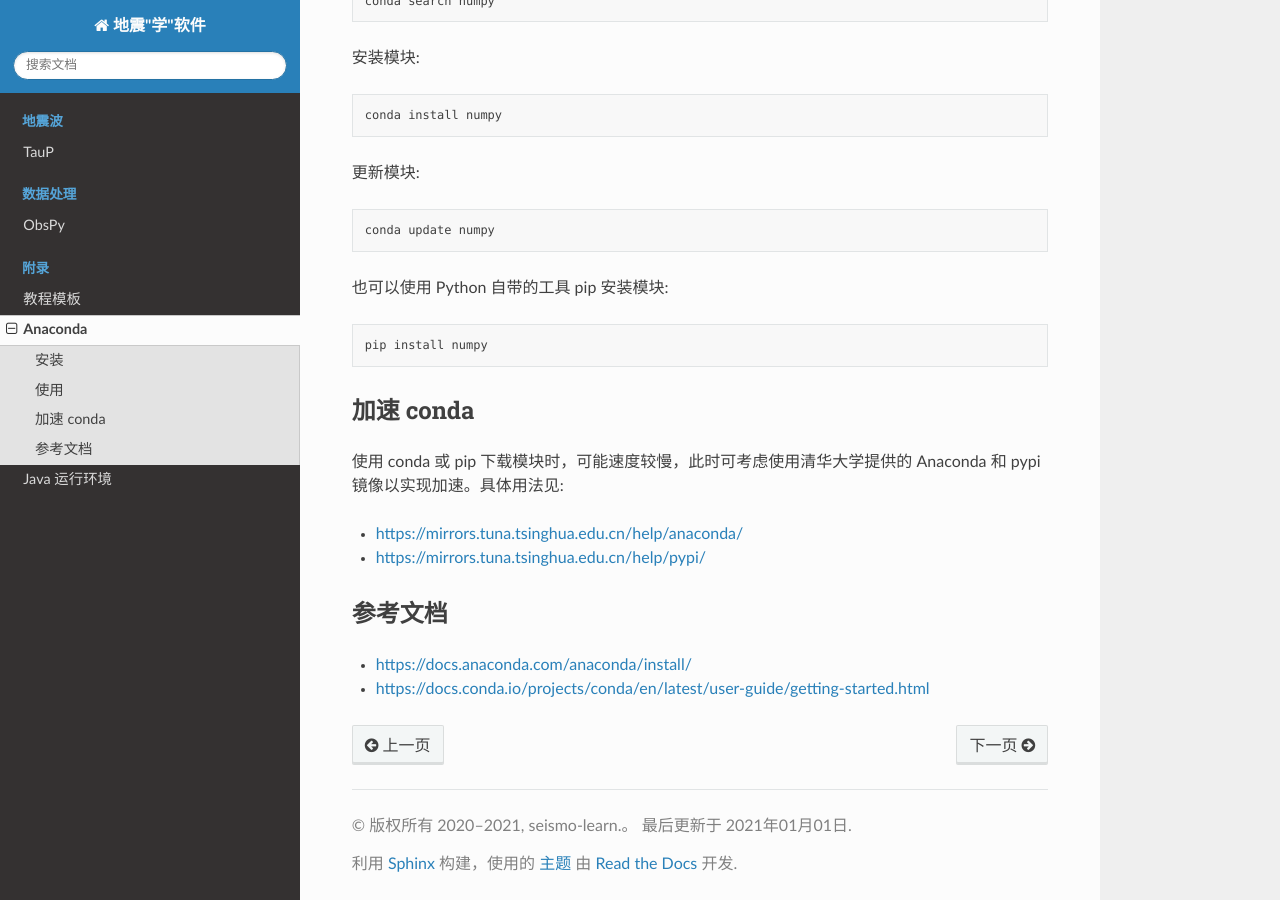
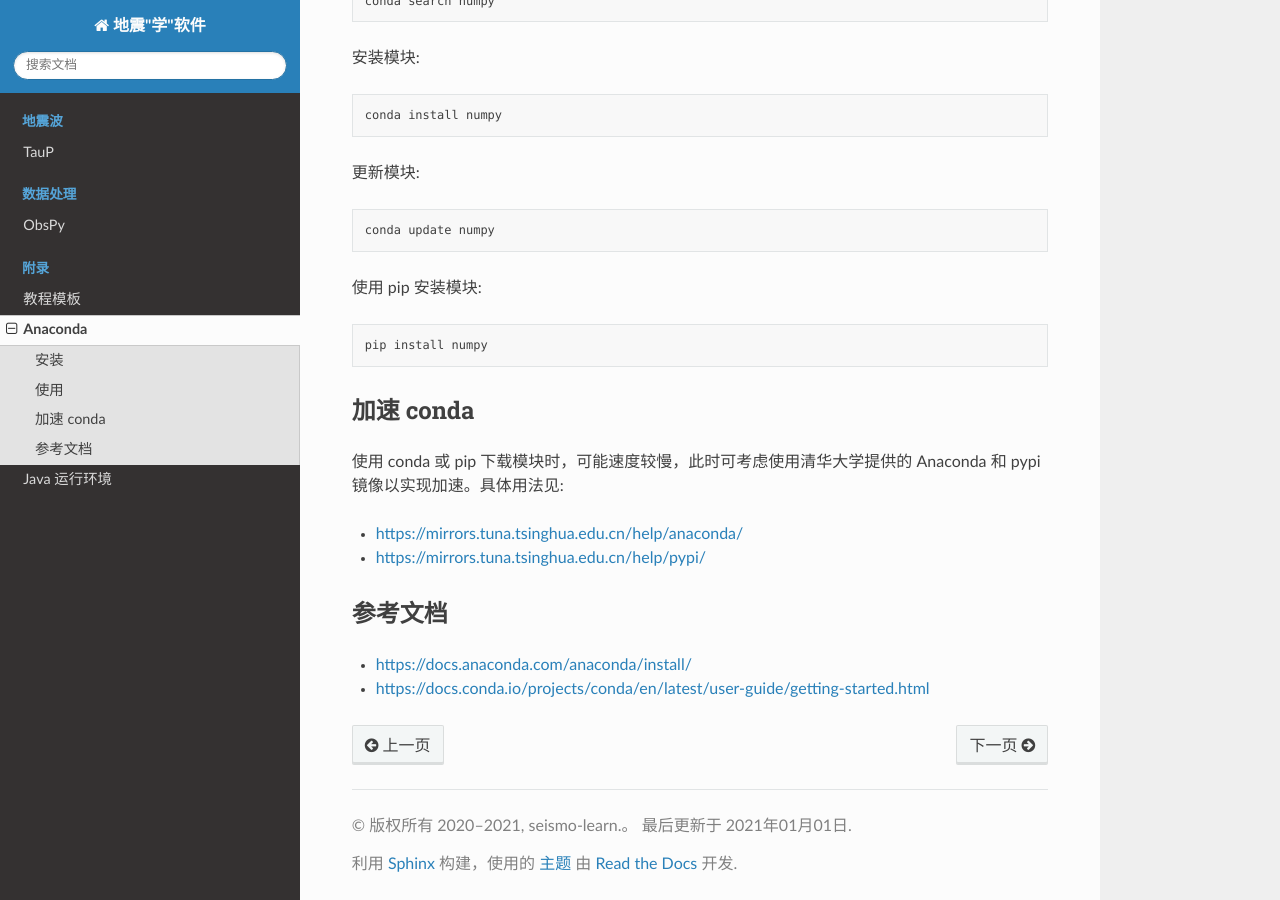
Before and after one commit to seismo-learn/software, a Sphinx documentation site: the page built from source/anaconda/index.rst, in a window 1280 px wide and 900 px high, scrolled down 1948 px. Built offline with Sphinx 7.4.7 and the Read the Docs theme 2.0.0, drawn with Linux system fonts in a browser that asks for light colours.

Commit message:
Update source/anaconda/index.rst
Co-authored-by: Jiayuan Yao <coreman.seism@gmail.com>

```diff
--- a/source/anaconda/index.rst
+++ b/source/anaconda/index.rst
@@ -82,7 +82,7 @@ Anaconda 中提供的 ``conda`` 命令可以用于安装 Python 包、管理虚
 
    conda update numpy
 
-也可以使用 Python 自带的工具 pip 安装模块::
+使用 pip 安装模块::
 
    pip install numpy
 
```
